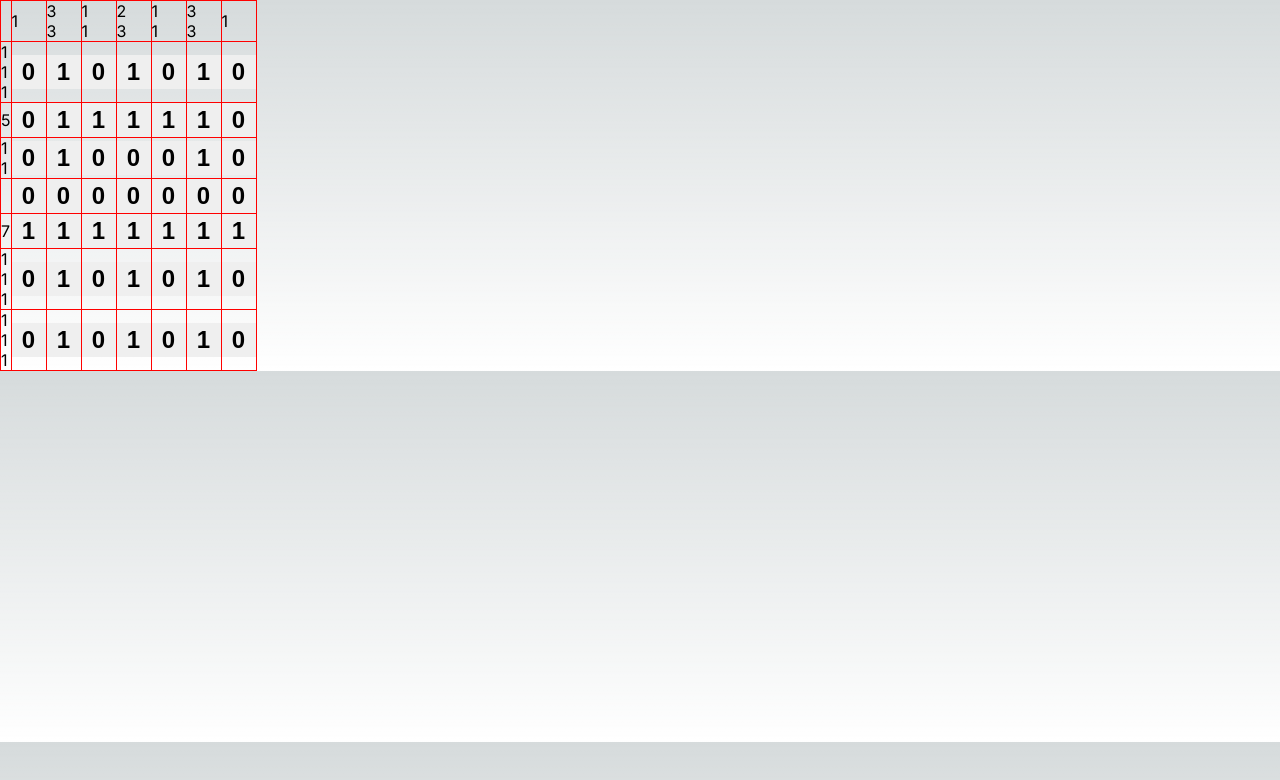
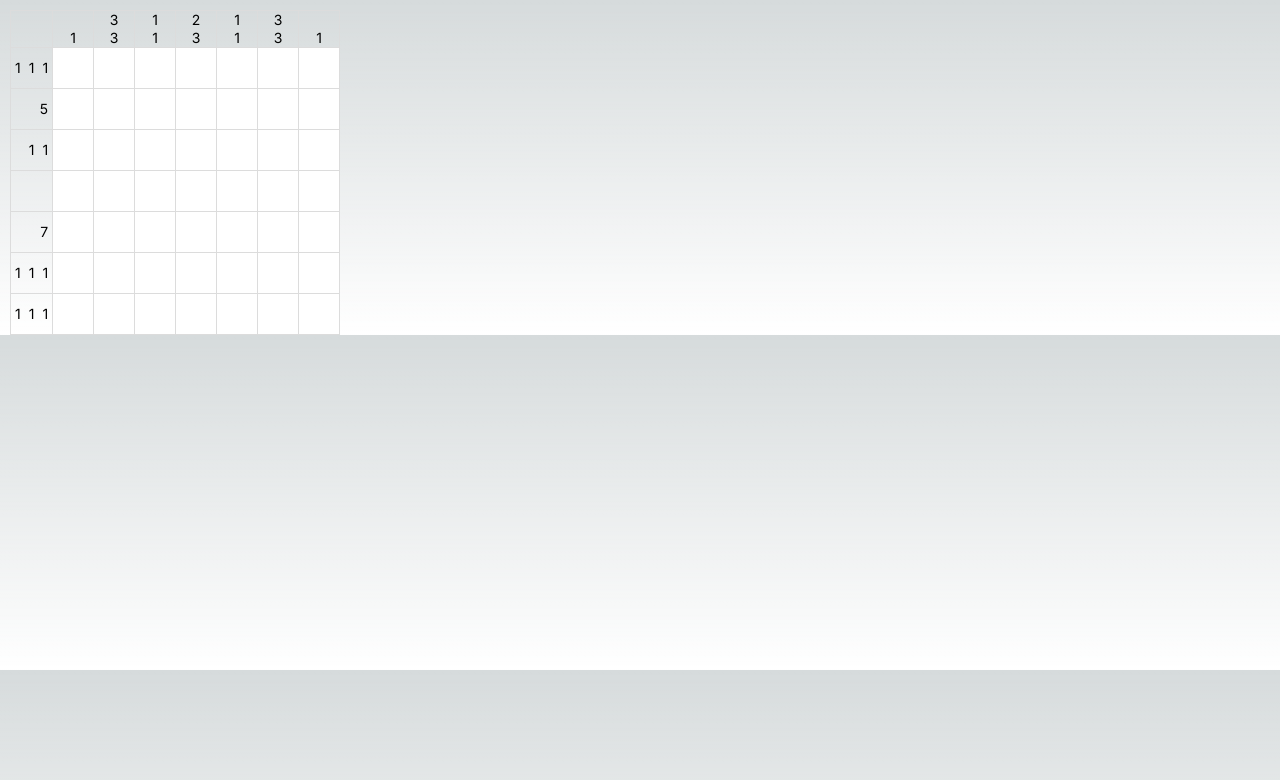
Before and after one commit to raesoer/Nonogram, a Next.js app: page /puzzle in a window 1280 px wide. Shown: the top 780 px of the page. Built offline with nearby package versions, Linux system fonts and the light colour scheme.

Commit message:
toggle working

```diff
--- a/app/puzzle/page.jsx
+++ b/app/puzzle/page.jsx
@@ -1,14 +1,22 @@
+"use client";
+
 // TODO:
 // Make table scrollable with fixed left clues
 
 import styles from "./page.module.css";
+import { useState } from "react";
 
-function GridCell({ id, value }) {
+function GridCell({ id, state, onGridCellClick }) {
+  const bgColor = state == 1 ? "black" : "white";
+  //console.log(bgColor);
   return (
     <td key={"td-" + id}>
-      <button key={"b-" + id} className={styles.square}>
-        {value}
-      </button>
+      <button
+        key={"b-" + id}
+        className={styles.square}
+        style={{ backgroundColor: bgColor }}
+        onClick={onGridCellClick}
+      ></button>
     </td>
   );
 }
@@ -27,6 +35,12 @@ function ClueCell({ id, clues }) {
 function Puzzle({ puzzle }) {
   const width = puzzle[0].length;
   const height = puzzle.length;
+
+  const [gridState, setGridState] = useState(
+    Array.from({ length: height }, () =>
+      Array.from({ length: width }, () => 0),
+    ),
+  );
 
   // top clues
   const topClues = [];
@@ -62,33 +76,45 @@ function Puzzle({ puzzle }) {
     leftClues.push(clues);
   }
 
+  function handleClick(i, j) {
+    const nextGridState = gridState.slice();
+    console.log(i.toString() + "-" + j.toString());
+    console.log(nextGridState[i][j]);
+    if (nextGridState[i][j] == 0) {
+      nextGridState[i][j] = 1;
+    } else {
+      nextGridState[i][j] = 0;
+    }
+    setGridState(nextGridState);
+    console.log(gridState);
+  }
+
   return (
     <table className={styles.puzzle}>
       <tbody>
-        <tr key="tr-0">
+        <tr key="tr-0" className={styles.toprow}>
           <td key="td-0" />
           {topClues.map((clues, index) => (
             <ClueCell
               key={"tc" + (index + 1).toString()}
               id={"tc" + (index + 1).toString()}
               clues={clues}
-              horizontal={false}
             />
           ))}
         </tr>
-        {leftClues.map((clues, index) => (
-          <tr key={"tr-" + (index + 1).toString()}>
+        {leftClues.map((clues, i) => (
+          <tr key={"tr-" + (i + 1).toString()} className={styles.mainrow}>
             <ClueCell
-              key={"lc" + (index + 1).toString()}
-              id={"lc" + (index + 1).toString()}
+              key={"lc" + (i + 1).toString()}
+              id={"lc" + (i + 1).toString()}
               clues={clues}
-              horizontal={true}
             />
-            {puzzle[index].split("").map((value, i) => (
+            {puzzle[i].split("").map((value, j) => (
               <GridCell
-                key={"g-" + (index + 1).toString() + "-" + (i + 1).toString()}
-                id={"g-" + (index + 1).toString() + "-" + (i + 1).toString()}
-                value={value}
+                key={"g-" + (i + 1).toString() + "-" + (j + 1).toString()}
+                id={"g-" + (i + 1).toString() + "-" + (j + 1).toString()}
+                state={gridState[i][j]}
+                onGridCellClick={() => handleClick(i, j)}
               />
             ))}
           </tr>
--- a/app/puzzle/page.module.css
+++ b/app/puzzle/page.module.css
@@ -1,18 +1,45 @@
 .puzzle,
 .puzzle th,
 .puzzle td {
-  border: 1px solid red;
+  border: 1px solid gainsboro;
   border-collapse: collapse;
+  font-size: 14px;
+  line-height: 70%;
+}
+
+.puzzle {
+  margin-left: 10px;
+  margin-top: 10px;
+}
+
+.toprow td {
+  text-align: center;
+  vertical-align: bottom;
+}
+
+.toprow div {
+  display: block;
+  padding-top: 4px;
+  padding-bottom: 4px;
+}
+
+.mainrow td {
+  text-align: right;
+  height: 40px;
+  width: 40px;
+}
+
+.mainrow td:first-child div {
+  display: inline;
+  padding-left: 4px;
+  padding-right: 4px;
 }
 
 .square {
-  height: 34px;
-  width: 34px;
-  border: 0px;
-  margin: 0;
-  padding: 0;
-  font-size: 24px;
-  font-weight: bold;
-  line-height: 34px;
+  height: 40px;
+  width: 40px;
+  border: 0;
+  font-size: 10px;
   text-align: center;
+  background-color: white;
 }
```
